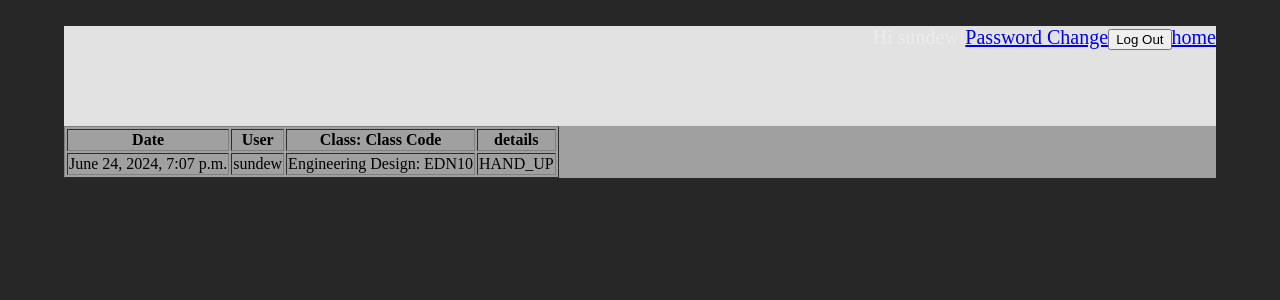
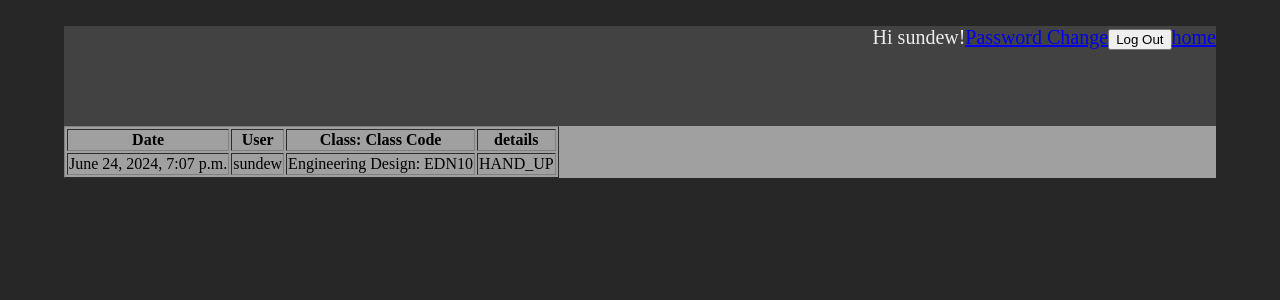
Before and after one commit to sundew0/StudentRequest, a Django app: page /fullStudentLog/ in a window 1280 px wide. Shown: the top 300 px of the page. Run offline with Django 5.2, Linux system fonts and the light colour scheme; a user stored in the database is signed in; data comes from the database, SQL or seed files in the repository.

Commit message:
changing detials

```diff
--- a/accounts/views.py
+++ b/accounts/views.py
@@ -69,6 +69,7 @@ def JoinClass(request):
     return redirect(request.META.get('HTTP_REFERER', 'default-view-name'))
 @login_required(redirect_field_name='registration/login/')
 def Home(request):
+
     user = request.user
 
     class_lists = ClassList.objects.filter(UserID__id=user.id)
@@ -83,6 +84,7 @@ def Home(request):
     else:
         form = JoinClassForm()
     context = {
+        'IsTeacher': user.account.IsTeacher,
         'class_list': class_lists,
         'form': form
     }
--- a/static/base.css
+++ b/static/base.css
@@ -9,7 +9,7 @@ body{
     font-size: 50px;
 }
 #navbar {
-    background-color: rgb(226, 226, 226);
+    background-color: rgb(66, 66, 66);
     color: rgb(236, 236, 236);
     height: 100px;
     font-size: 20px;
--- a/templates/home.html
+++ b/templates/home.html
@@ -24,6 +24,7 @@
     {% endfor %}
   </ul>
 </div>
+    {% if IsTeacher %}
     <h2>Join Class</h2>
     {% if messages %}
     <div>
```
Also changed, not shown: StudentSupport/views.py (+6 -6 lines).
